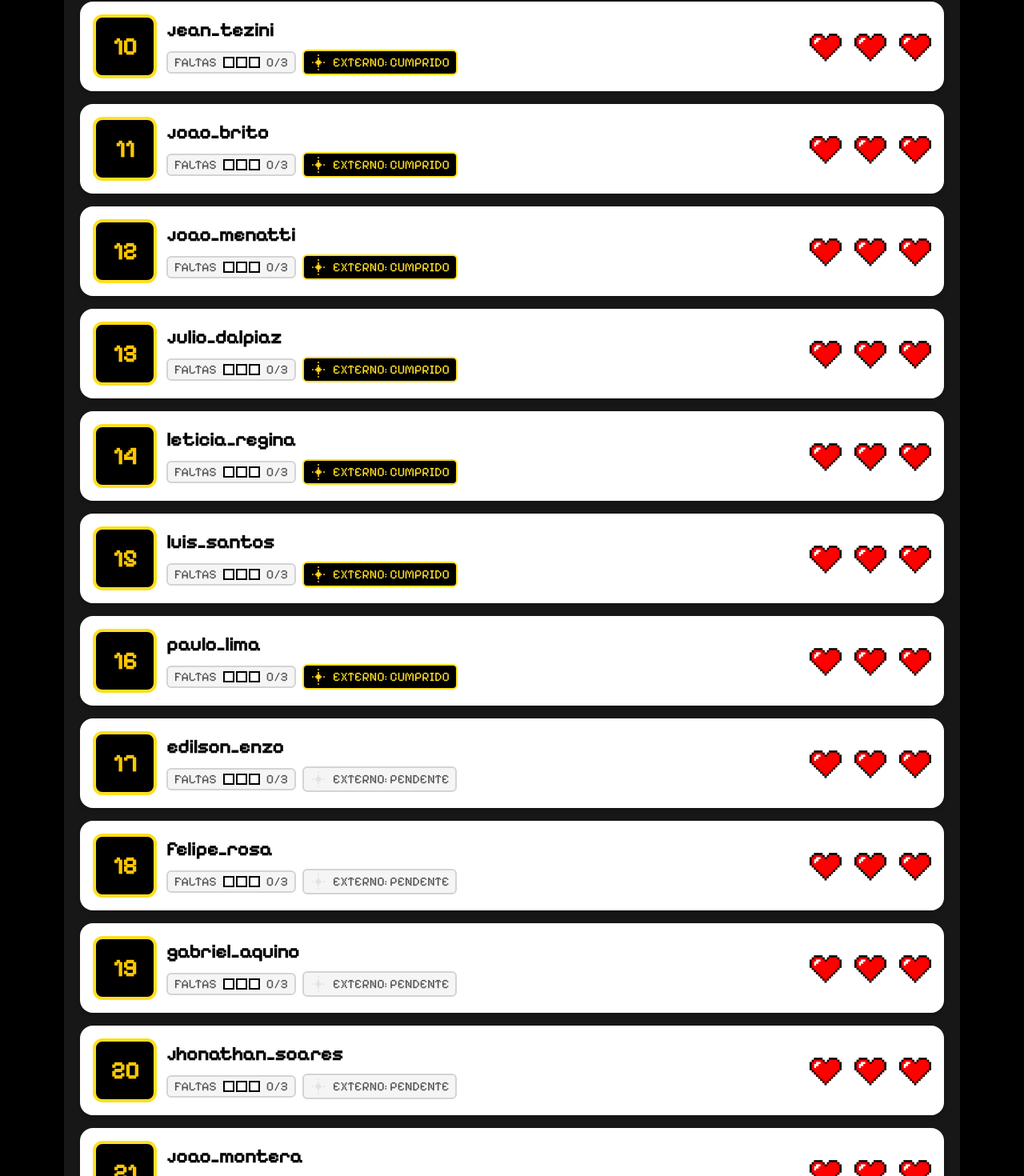
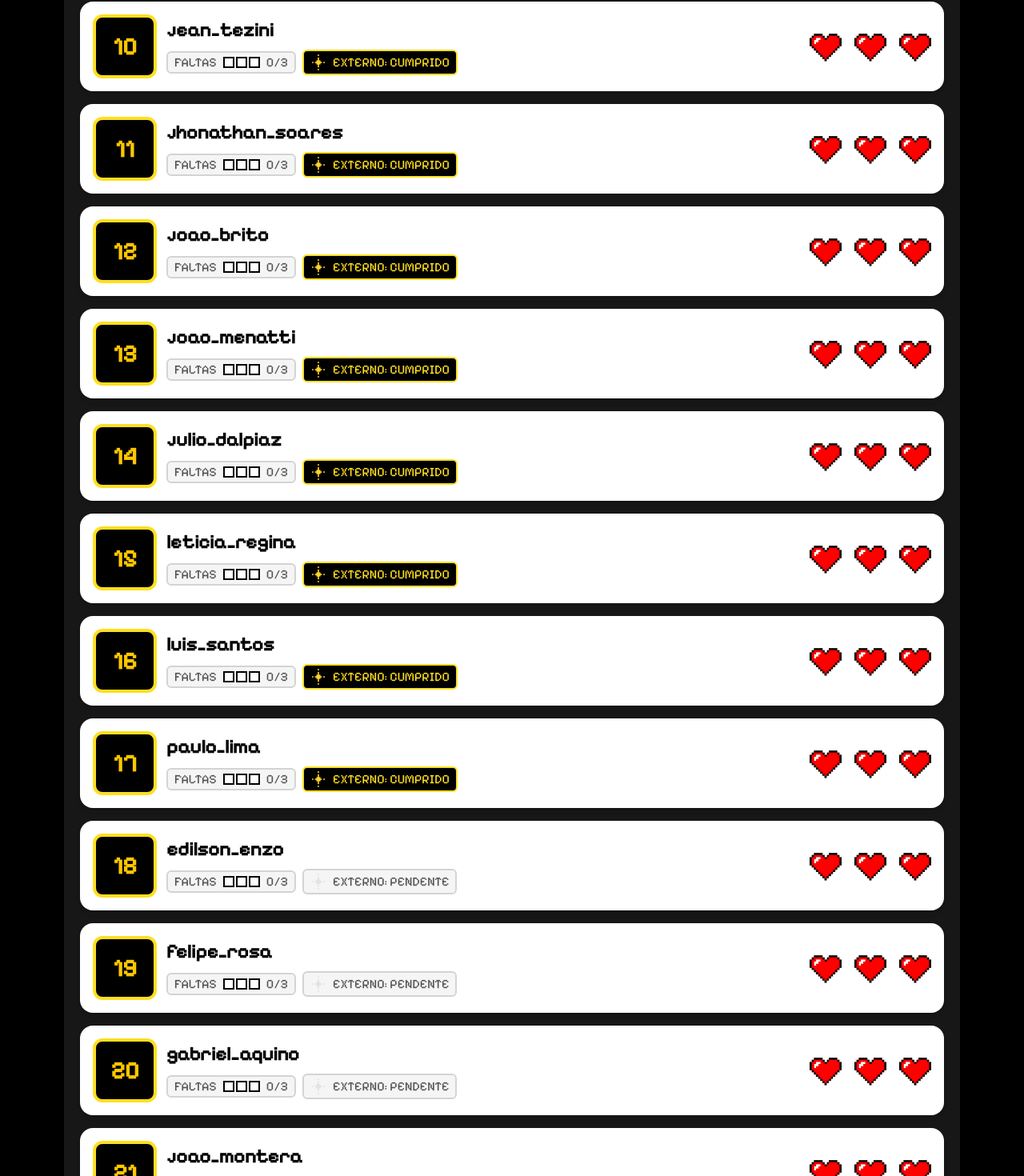
Before and after one commit to Mega-Jr-Git/mega-leaderboard, a React (Vite) app: page / in a window 1280 px wide. Shown: the part 2289-3759 px from the top of the page at 80% size. Built offline with nearby package versions, Linux system fonts and the light colour scheme.

Commit message:
Atualizar o players.js

```diff
--- a/src/data/players.js
+++ b/src/data/players.js
@@ -31,7 +31,7 @@ const players = [
   { id: 20, name: "amanda_lopes", heart: 3, absences: 0, externalEvents: 1 },
   { id: 21, name: "paulo_lima", heart: 3, absences: 0, externalEvents: 1 },
   { id: 22, name: "joao_menatti", heart: 3, absences: 0, externalEvents: 1 },
-  { id: 23, name: "jhonathan_soares", heart: 3, absences: 0, externalEvents: 0 },
+  { id: 23, name: "jhonathan_soares", heart: 3, absences: 0, externalEvents: 1 },
   { id: 24, name: "guilherme_moura", heart: 3, absences: 0, externalEvents: 1 },
   { id: 25, name: "gabriel_aquino", heart: 3, absences: 0, externalEvents: 0 },
   { id: 26, name: "yan_oliveira", heart: 3, absences: 0, externalEvents: 0 },
```
